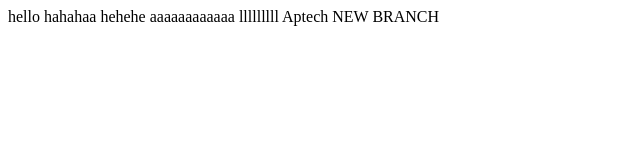
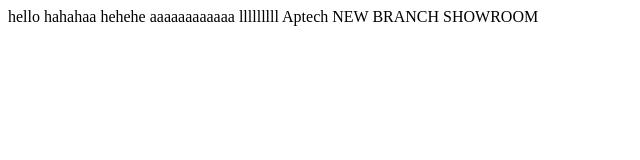
Before and after one commit to wamiq-110/README, a plain HTML site: page index.html in a window 1280 px wide. Shown: the whole page, without its empty margins (0-640 px from the left). Drawn offline with Linux system fonts and the light colour scheme.

Commit message:
add showroom

```diff
--- a/index.html
+++ b/index.html
@@ -16,5 +16,6 @@
 
     Aptech
     NEW BRANCH
+    SHOWROOM
 </body>
 </html>
```
